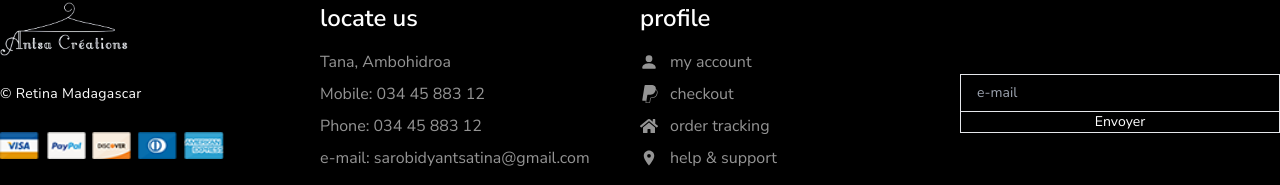
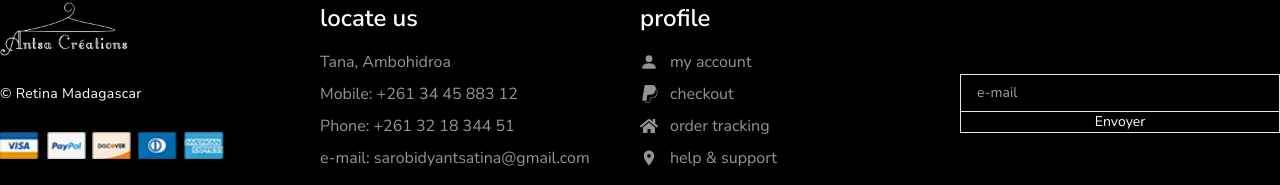
Before and after one commit to AntsaTsaroana/redShalk2023, a React (Create React App) app: page /cart in a window 1280 px wide. Shown: the part 538-723 px from the top of the page. Built offline with nearby package versions, Linux system fonts and the light colour scheme.

Commit message:
fix: number in footer

```diff
--- a/src/components/Banner.js
+++ b/src/components/Banner.js
@@ -6,10 +6,10 @@ const Banner = () => {
   return (
     <div className="banner">
       <div className="text">
-        <h1>STYLE IS A CHOICE.</h1>
-        <h1>MAKE YOURS.</h1>
-        <p>Lorem, ipsum dolor sit amet consectetur adipisicing elit. Consectetur neque fugit accusamus numquam aut ullam facere illum Consectetur neque fugit accus.</p>
-        <button>OUR SERVICE</button>
+        <h1>DANS LA CREATION ARTISTIQUE</h1>
+        <h1>IL N'Y A PAS D'ERREUR</h1>
+        <p>Antsa créations offre des modèles unique et sur mesure pour definir chaque personalité.</p>
+        <button>NOS SERVICES</button>
       </div>
       <div className="imgBanner">
         <div className="img">
--- a/src/components/Footer.js
+++ b/src/components/Footer.js
@@ -28,8 +28,8 @@ const Footer = () => {
           <h2 className="text-2xl font-semibold text-white mb-4">locate us</h2>
           <div className="text-base flex flex-col gap-2">
             <p>Tana, Ambohidroa</p>
-            <p>Mobile: 034 45 883 12</p>
-            <p>Phone: 034 45 883 12</p>
+            <p>Mobile: +261 34 45 883 12</p>
+            <p>Phone: +261 32 18 344 51</p>
             <p>e-mail: <a href="mailto:sarobidyantsatina@gmail.com">sarobidyantsatina@gmail.com</a></p>
           </div>
         </div>
```
